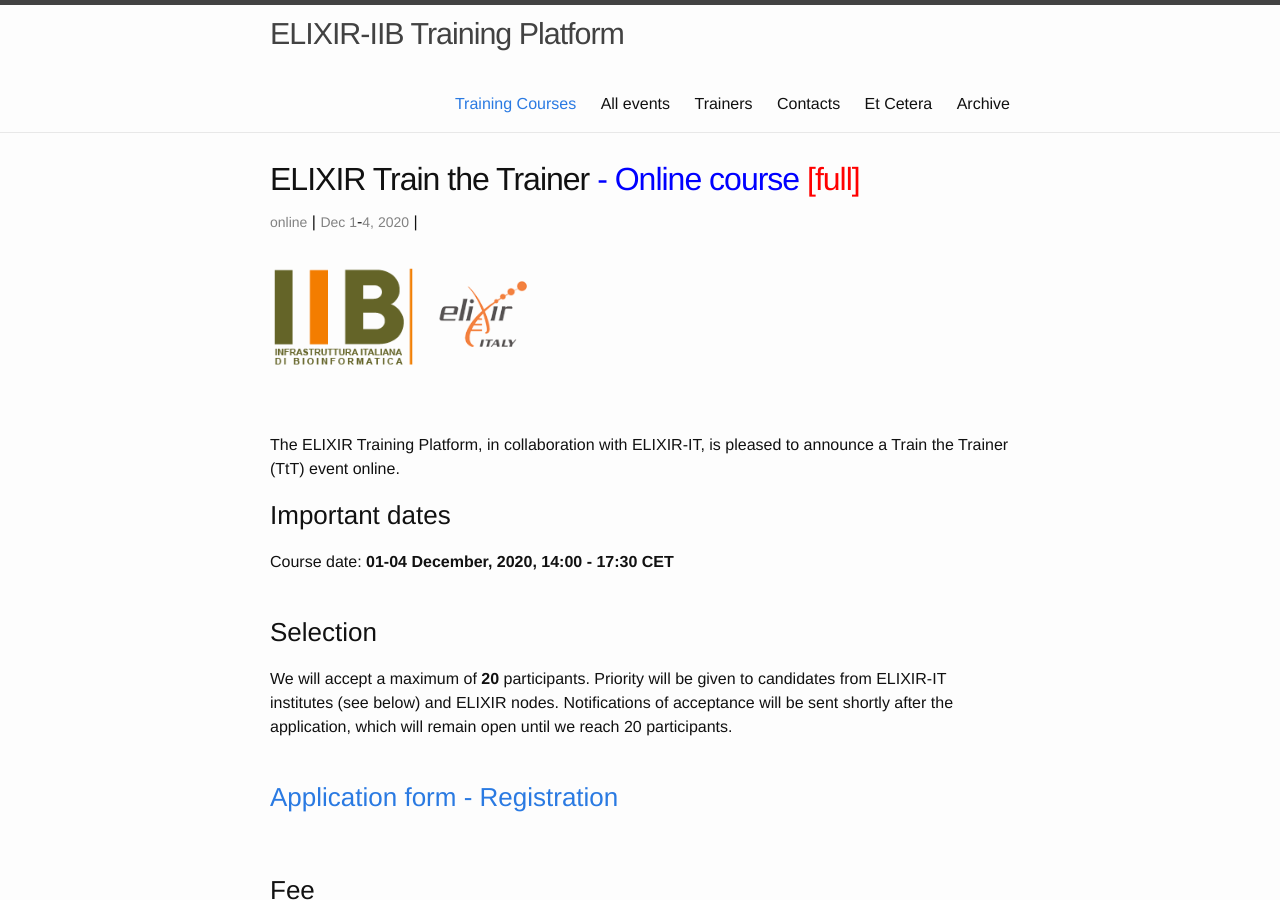
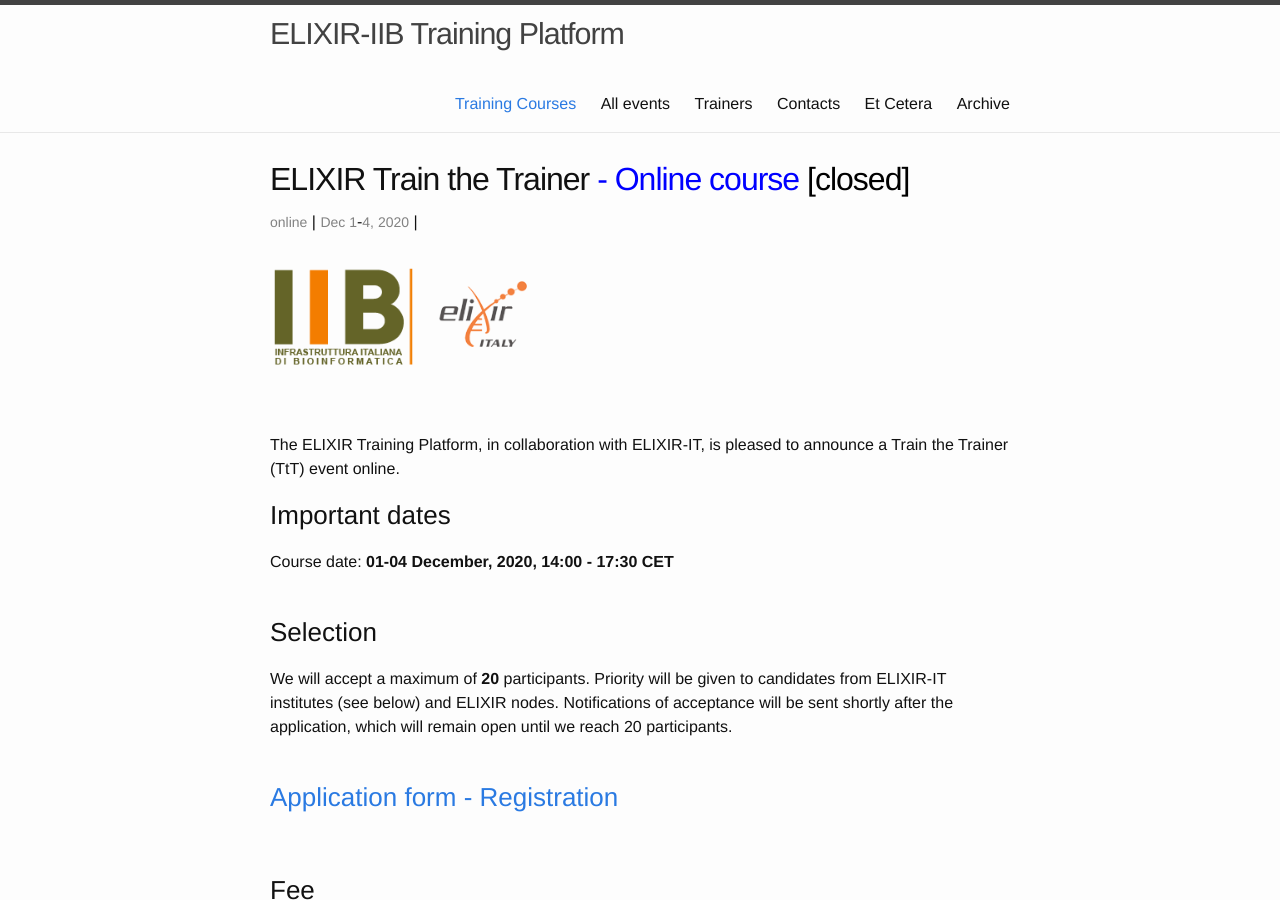
Before and after one commit to ELIXIR-IIB-training/website, a Jekyll site: the page built from _posts/2020-12-01-train-the-trainer-italy-online.md, in a window 1280 px wide and 900 px high. Built offline with Jekyll 4.4.1, drawn with Linux system fonts in a browser that asks for light colours.

Commit message:
Update status

```diff
--- a/_posts/2020-12-01-train-the-trainer-italy-online.md
+++ b/_posts/2020-12-01-train-the-trainer-italy-online.md
@@ -1,6 +1,6 @@
 ---
 layout: post
-title:  "ELIXIR Train the Trainer <font color='blue'>- Online course </font> <font color='red'>[full]</font>"
+title:  "ELIXIR Train the Trainer <font color='blue'>- Online course </font> <font color='black'>[closed]</font>"
 date_start: 2020-12-01
 date_end:   2020-12-04
 venue: online
```
